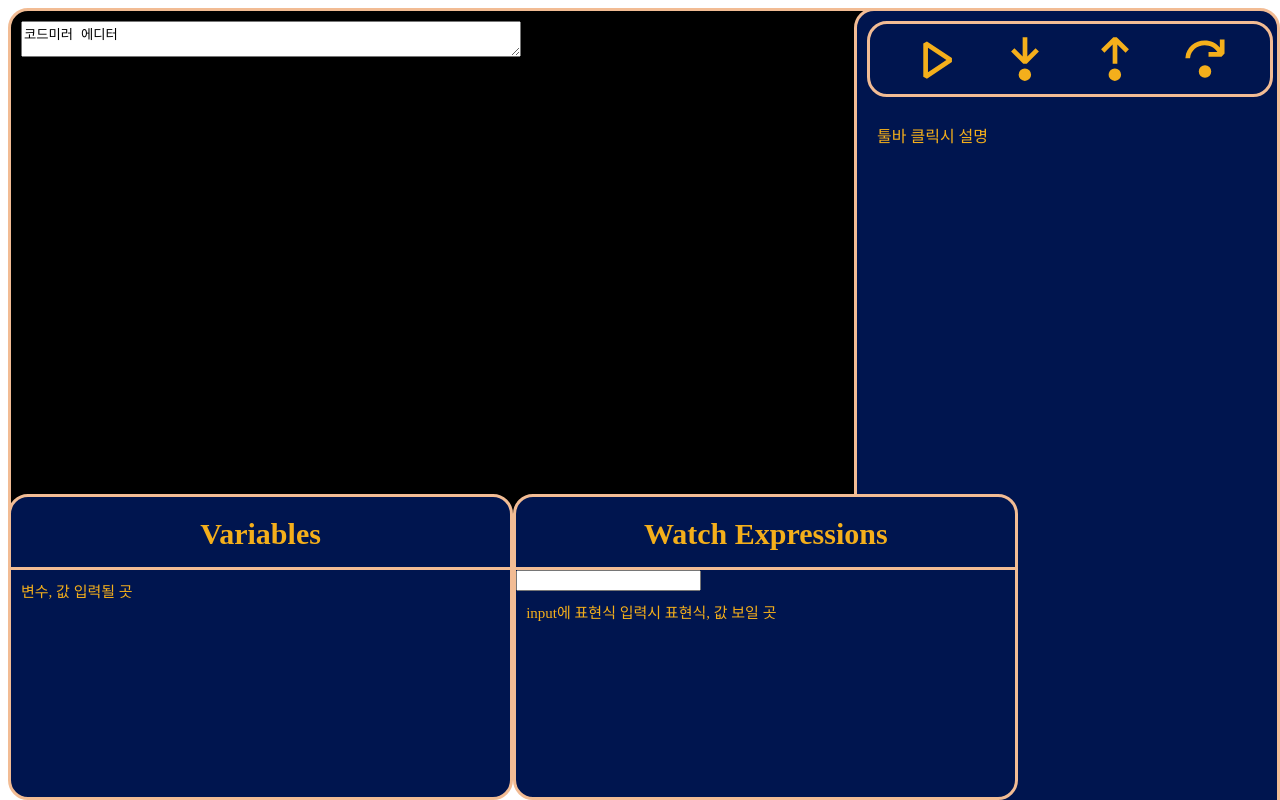
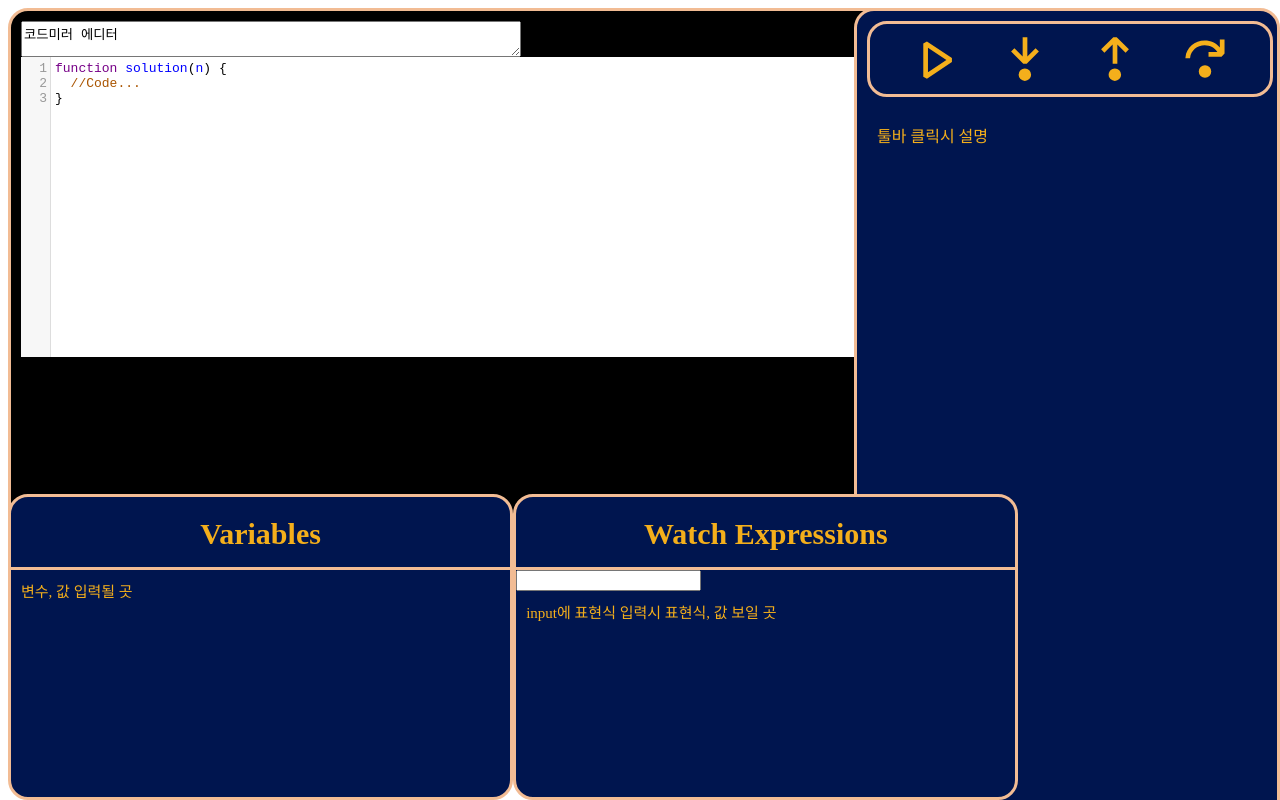
Before and after one commit to tpdud406/Debugger-frontend, a React (Create React App) app: page /debugging in a window 1280 px wide. Built offline with nearby package versions, Linux system fonts and the light colour scheme.

Commit message:
feat: 코드미러 적용(옵션,핸들러 셋팅 전)

```diff
--- a/package.json
+++ b/package.json
@@ -4,12 +4,14 @@
   "private": true,
   "dependencies": {
     "react": "^18.2.0",
+    "react-codemirror2": "^7.2.1",
     "react-dom": "^18.2.0",
     "react-icons": "^4.6.0",
     "react-router-dom": "^6.4.2",
     "react-scripts": "5.0.1",
     "socket.io-client": "^4.5.3",
-    "styled-components": "^5.3.6"
+    "styled-components": "^5.3.6",
+    "codemirror": "5.40.0"
   },
   "scripts": {
     "start": "react-scripts start",
--- a/src/components/Editor/index.js
+++ b/src/components/Editor/index.js
@@ -1,9 +1,37 @@
 import styled from "styled-components";
+import { Controlled as CodeMirror } from "react-codemirror2";
+import { useState } from "react";
+require("codemirror/mode/javascript/javascript");
+require("codemirror/lib/codemirror.css");
+
+const INIT_VALUE = `function solution(n) {
+  //Code...
+}`;
 
 function Editor() {
+  const [value, setValue] = useState(INIT_VALUE);
+  const onChange = (editor, data, value) => {
+    setValue({
+      value,
+    });
+  };
   return (
     <Wrapper>
       <Textarea defaultValue={"코드미러 에디터"} />
+      <CodeMirror
+        value={value}
+        options={{
+          mode: "javascript",
+          lineNumbers: true,
+          lint: true,
+        }}
+        onBeforeChange={(editor, data, value) => {
+          setValue({
+            value,
+          });
+        }}
+        onChange={onChange}
+      />
     </Wrapper>
   );
 }
```
Also changed, not shown: 1 other file (tests, documents, lock files or other folders).
